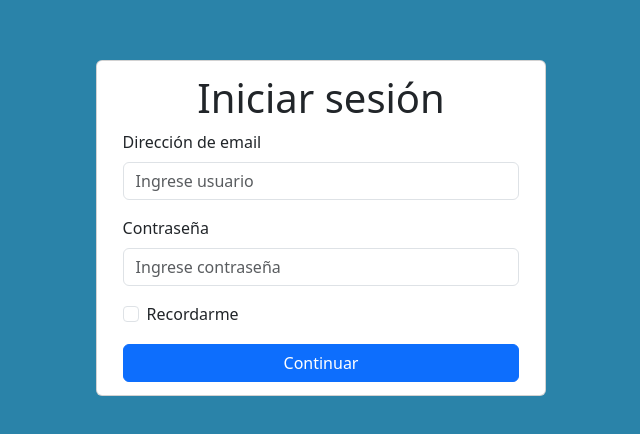
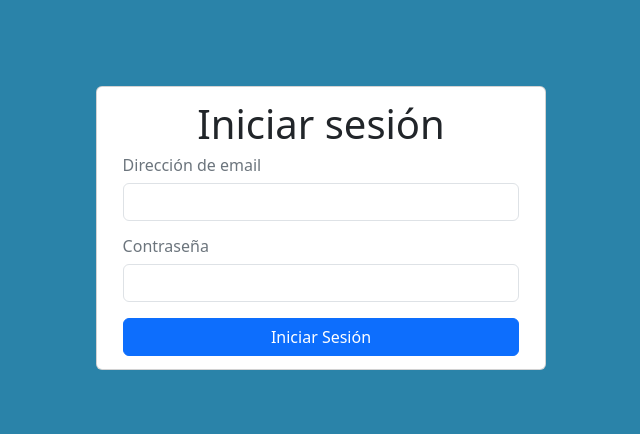
Before and after one commit to Dev-almazan/app-login-usuario.react, a React (Vite) app: page / in a window 1280 px wide. Shown: the part 132-566 px from the top of the page, without its empty margins (319-959 px from the left). Built offline with nearby package versions, Linux system fonts and the light colour scheme.

Commit message:
agregando validaciones

```diff
--- a/src/components/home.jsx
+++ b/src/components/home.jsx
@@ -7,7 +7,7 @@ const HomeCrm =()=> {
     return (
         <>
             <Container className='mt-3'>
-                <h1 className='tex-center'>Bienvenido {user.data.name}</h1>
+                <h1 className='tex-center'>Bienvenido {user.data.email}</h1>
             </Container>
         </>
     );
--- a/src/components/login.jsx
+++ b/src/components/login.jsx
@@ -1,43 +1,82 @@
+
 import useLogin from "../hooks/useLoginContext";
 import Button from 'react-bootstrap/Button';
 import Form from 'react-bootstrap/Form';
+import { useState } from "react";
 import './login.css'
 
 const FormularioLogin = (e) => {
-
     const user = useLogin();
     console.log(user)
 
-    const handleSubmit = (event) => {
-        event.preventDefault();
-        // Aquí procesas los datos del formulario
-        user.login({
-            'name': 'Administrador 01'
-        });
+    const [email, setEmail] = useState('');
+    const [pass, setPass] = useState('');
+    const [errors, setErrors] = useState({});
+    const [globalError, setGlobalError] = useState('');
+
+    const handleChange = (setterFunction) => (e) => {
+        setterFunction(e.target.value);
+        setErrors({ ...errors, [e.target.name]: validarInputs(e.target.name, e.target.value) });
+    };
+
+    const validarInputs = (fieldName, value) => {
+        let error = '';
+        switch (fieldName) {
+            case 'email':
+                if (!/^[^\s@]+@[^\s@]+\.[^\s@]+$/.test(value)) {
+                    error = 'Por favor ingresa un correo electrónico válido.';
+                }
+                break;
+            case 'pass':
+                if (value.length < 6) {
+                    error = 'La contraseña debe tener al menos 6 caracteres.';
+                }
+            break;
+        }
+        return error;
+    };
+
+    const handleSubmit = (e) => {
+        e.preventDefault();
+        console.log(errors)
+
+                if(errors.email == '' && errors.pass == '')
+                {
+                    // Aquí procesas los datos del formulario
+                    user.login({
+                        'email': email
+                    });
+                }
+                else
+                {
+                    setGlobalError('Favor de completar todos los campos.');
+                }
+
+
     };
 
     return (
         <>
         <div className='cmpForm'>
-                <Form className='card' id={e.id} onSubmit={handleSubmit}>
+                <Form className='card' id={e.id} onSubmit={handleSubmit}  >
                 <h1 className='text-center'>Iniciar sesión</h1>
-
+                    {globalError && <> <small className="alert alert-danger">{globalError}</small></>}
                 <Form.Group className="mb-3" >
-                    <Form.Label>Dirección de email</Form.Label>
-                    <Form.Control type="email" placeholder="Ingrese usuario" />
-
+                    <h6 className="text-secondary">Dirección de email</h6>
+                        <Form.Control type="email" onChange={handleChange(setEmail)} name="email" />
+                        {errors.email && <> <small className="text-left text-danger p-1">{errors.email}</small></>}
                 </Form.Group>
 
                 <Form.Group className="mb-3" >
-                    <Form.Label>Contraseña</Form.Label>
-                    <Form.Control type="password" placeholder="Ingrese contraseña" />
-                </Form.Group>
-                <Form.Group className="mb-3" >
-                    <Form.Check type="checkbox" label="Recordarme" />
+                        <h6 className="text-secondary">Contraseña</h6>
+                        <Form.Control type="password" onChange={handleChange(setPass)} name="pass" />
+                        {errors.pass && <> <small className="text-left text-danger p-1">{errors.pass}</small></>}
                 </Form.Group>
                 <Button variant="primary" type="submit">
-                    Continuar
+                    Iniciar Sesión
                 </Button>
+
+
             </Form>
 
         </div>
```
